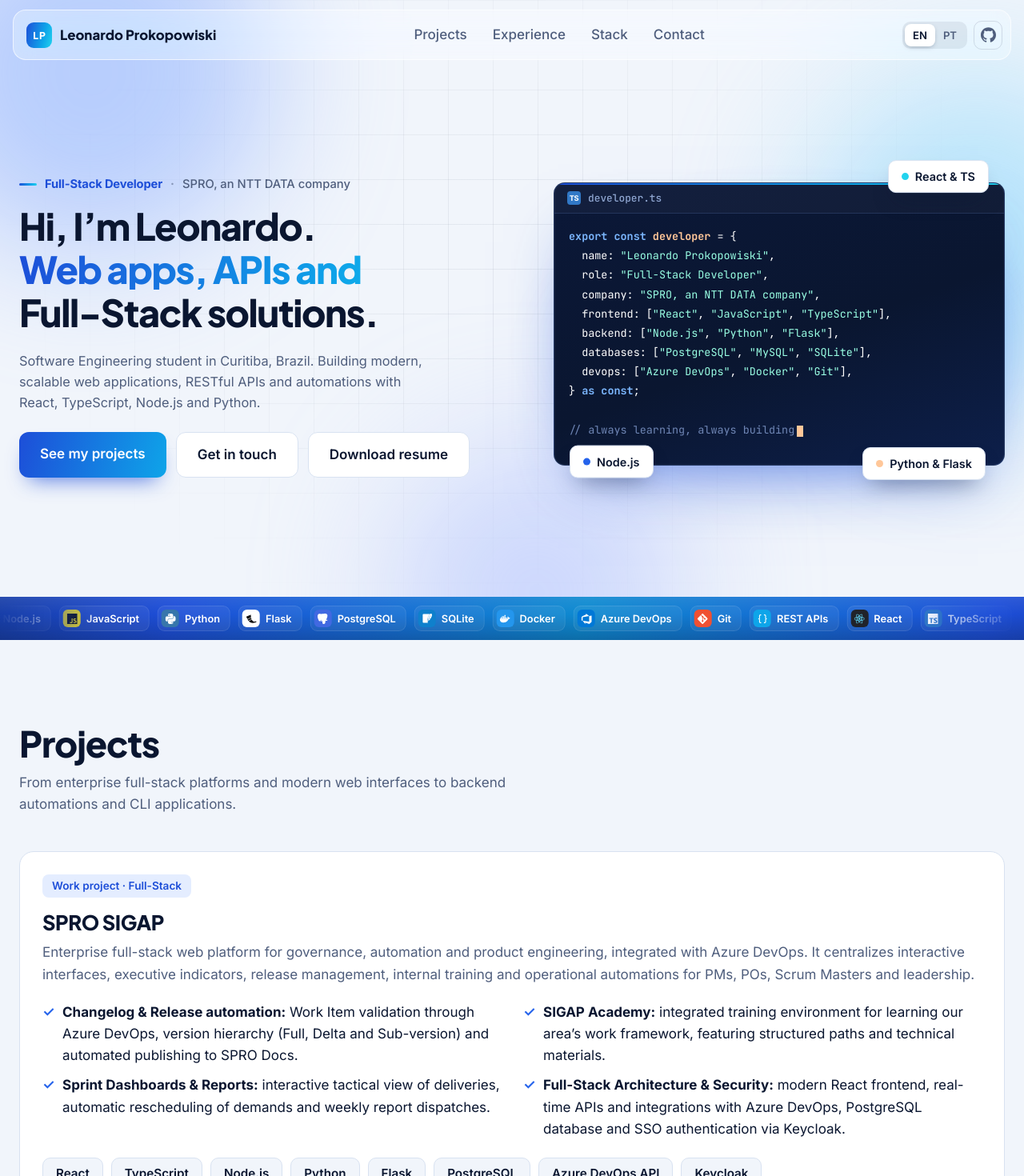
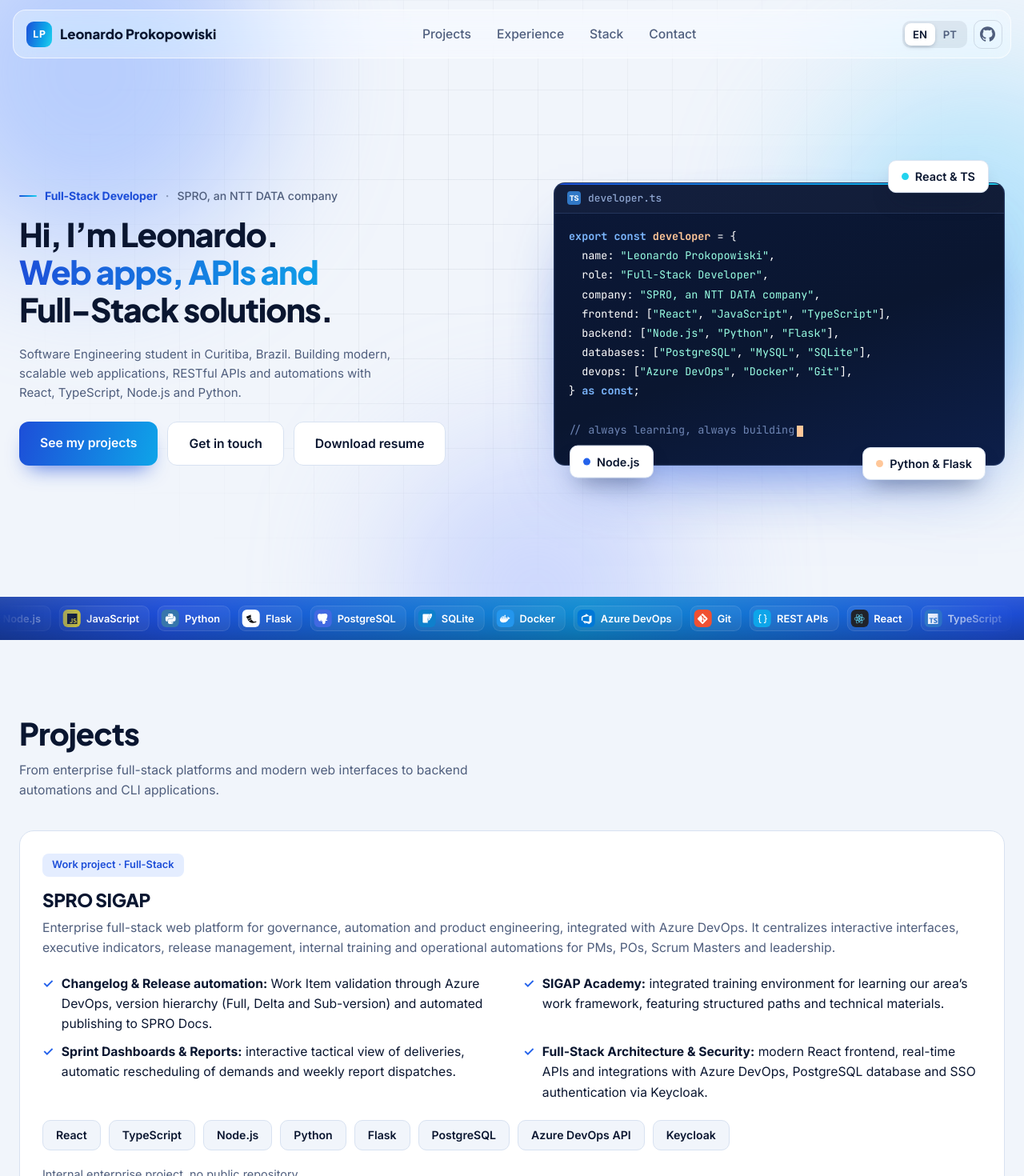
Before and after one commit to leonardoprokopowiskii/portfolio, a React (Vite) app: page / in a window 1280 px wide. Shown: the top 1470 px of the page at 80% size. Built offline with nearby package versions, Linux system fonts and the light colour scheme.

Commit message:
style(layout,typography): set max-width to 1280px and subtly refine typography scale

```diff
--- a/src/components/layout/Footer/Footer.module.css
+++ b/src/components/layout/Footer/Footer.module.css
@@ -2,5 +2,5 @@
   padding: 40px 0 56px;
   color: var(--muted);
   text-align: center;
-  font-size: 0.95rem;
+  font-size: 0.88rem;
 }
--- a/src/components/layout/Navbar/Navbar.module.css
+++ b/src/components/layout/Navbar/Navbar.module.css
@@ -3,7 +3,7 @@
   top: calc(env(safe-area-inset-top, 0px) + 12px);
   left: 50%;
   translate: -50% 0;
-  width: min(1440px, calc(100% - 32px));
+  width: min(1280px, calc(100% - 32px));
   z-index: 30;
   display: flex;
   align-items: center;
--- a/src/components/sections/Contact/Contact.module.css
+++ b/src/components/sections/Contact/Contact.module.css
@@ -149,7 +149,7 @@
 }
 
 .formTitle {
-  font: 800 1.4rem var(--display);
+  font: 800 1.28rem var(--display);
   letter-spacing: -0.02em;
   margin: 0;
 }
@@ -168,7 +168,7 @@
 
 .fld label {
   font-weight: 600;
-  font-size: 0.92rem;
+  font-size: 0.88rem;
 }
 
 .fld input,
--- a/src/components/sections/Experience/Experience.module.css
+++ b/src/components/sections/Experience/Experience.module.css
@@ -3,14 +3,14 @@
   background: #E4EDFF;
   color: var(--royal);
   font-weight: 600;
-  font-size: 0.85rem;
+  font-size: 0.8rem;
   padding: 4px 12px;
   border-radius: 8px;
   margin-bottom: 14px;
 }
 
 .cardTitle {
-  font: 800 1.6rem var(--display);
+  font: 800 1.42rem var(--display);
   letter-spacing: -0.02em;
   margin: 0 0 8px;
 }
--- a/src/components/sections/Hero/Hero.module.css
+++ b/src/components/sections/Hero/Hero.module.css
@@ -79,7 +79,7 @@
   align-items: center;
   gap: 10px;
   margin: 0 0 16px;
-  font-size: 0.92rem;
+  font-size: 0.88rem;
   line-height: 1.4;
 }
 
@@ -110,7 +110,7 @@
 }
 
 .title {
-  font: 800 clamp(2rem, 1rem + 2.4vw, 3.3rem) / 1.08 var(--display);
+  font: 800 clamp(1.85rem, 0.95rem + 2vw, 2.9rem) / 1.08 var(--display);
   letter-spacing: -0.03em;
   margin: 0 0 18px;
 }
@@ -146,7 +146,7 @@
   color: var(--muted);
   max-width: 32em;
   margin: 0 0 24px;
-  font-size: clamp(0.98rem, 0.5rem + 0.65vw, 1.16rem);
+  font-size: clamp(0.94rem, 0.5rem + 0.55vw, 1.06rem);
   opacity: 0;
   animation: fade 0.8s 0.7s forwards;
 }
--- a/src/components/sections/Projects/Projects.module.css
+++ b/src/components/sections/Projects/Projects.module.css
@@ -20,14 +20,14 @@
   background: #E4EDFF;
   color: var(--royal);
   font-weight: 600;
-  font-size: 0.85rem;
+  font-size: 0.8rem;
   padding: 4px 12px;
   border-radius: 8px;
   margin-bottom: 14px;
 }
 
 .cardTitle {
-  font: 800 1.6rem var(--display);
+  font: 800 1.42rem var(--display);
   letter-spacing: -0.02em;
   margin: 0 0 8px;
 }
@@ -75,7 +75,7 @@
   padding: 7px 16px;
   border-radius: 10px;
   font-weight: 600;
-  font-size: 0.95rem;
+  font-size: 0.88rem;
 }
 
 .note {
--- a/src/components/sections/Stack/Stack.module.css
+++ b/src/components/sections/Stack/Stack.module.css
@@ -5,7 +5,7 @@
 }
 
 .catTitle {
-  font: 800 1.25rem var(--display);
+  font: 800 1.15rem var(--display);
   letter-spacing: -0.02em;
   display: flex;
   align-items: center;
@@ -33,7 +33,7 @@
   padding: 7px 16px;
   border-radius: 10px;
   font-weight: 600;
-  font-size: 0.95rem;
+  font-size: 0.88rem;
 }
 
 @media (max-width: 900px) {
--- a/src/styles/reset.css
+++ b/src/styles/reset.css
@@ -13,7 +13,7 @@
   margin: 0;
   background: var(--bg);
   color: var(--ink);
-  font: 400 1.0625rem/1.6 var(--body);
+  font: 400 0.98rem/1.6 var(--body);
   overflow-x: clip;
   -webkit-font-smoothing: antialiased;
 }
@@ -38,17 +38,17 @@
 }
 
 .wrap {
-  max-width: 1440px;
+  max-width: 1280px;
   margin: 0 auto;
   padding: 0 24px;
 }
 
 section {
-  padding: 104px 0 0;
+  padding: 96px 0 0;
 }
 
 h2 {
-  font: 800 clamp(1.9rem, 3.8vw, 2.8rem) / 1.1 var(--display);
+  font: 800 clamp(1.68rem, 3.2vw, 2.4rem) / 1.1 var(--display);
   letter-spacing: -0.025em;
   margin: 0 0 12px;
   text-wrap: balance;
@@ -56,7 +56,8 @@
 
 .sub {
   color: var(--muted);
-  margin: 0 0 44px;
+  margin: 0 0 38px;
+  font-size: 0.98rem;
   max-width: 36em;
   text-wrap: pretty;
 }
@@ -81,10 +82,10 @@
 
 @media (max-width: 700px) {
   body {
-    font-size: 1rem;
+    font-size: 0.95rem;
   }
   .sub {
-    margin-bottom: 32px;
+    margin-bottom: 30px;
   }
   .grid {
     gap: 18px;
```
